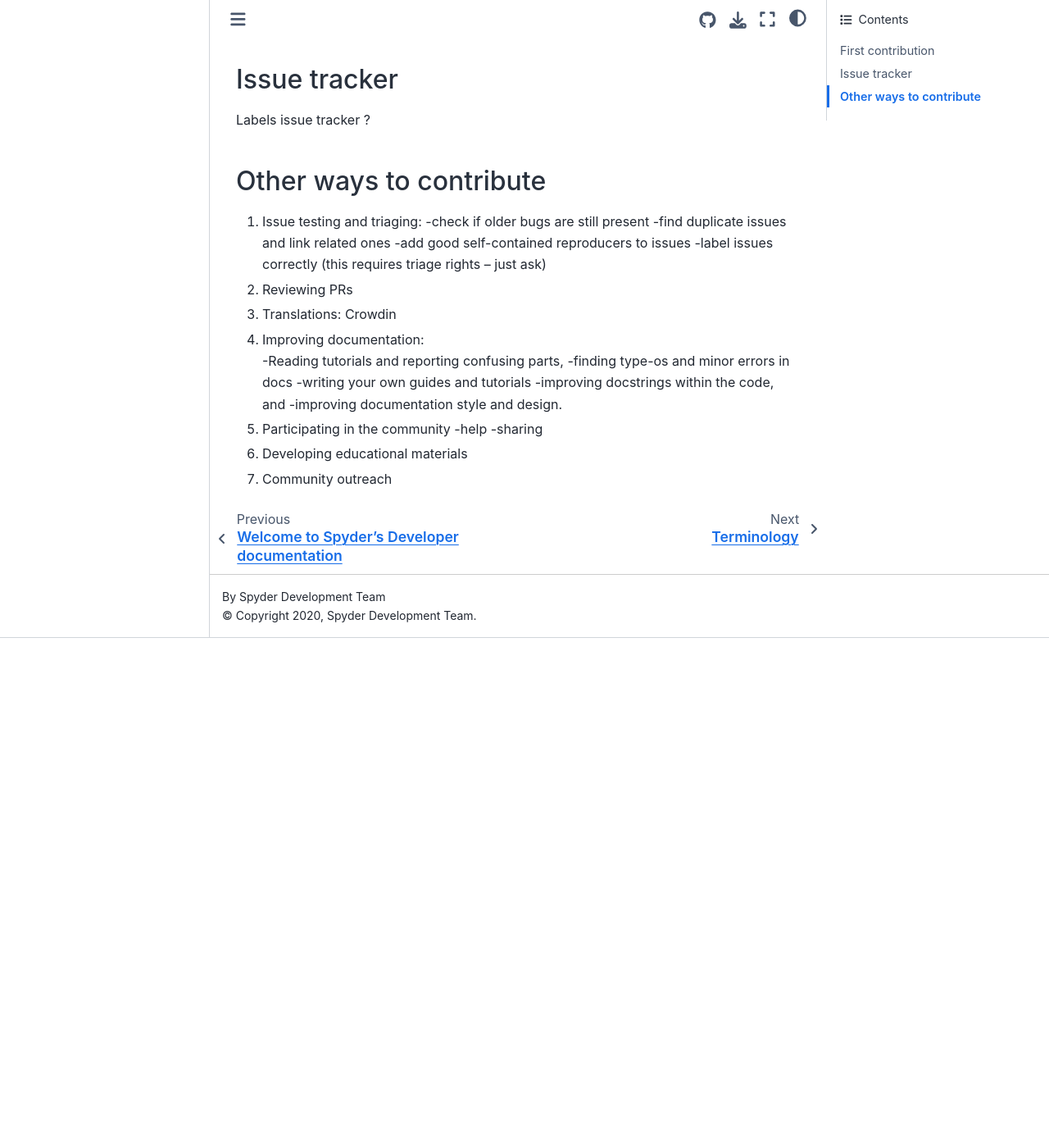
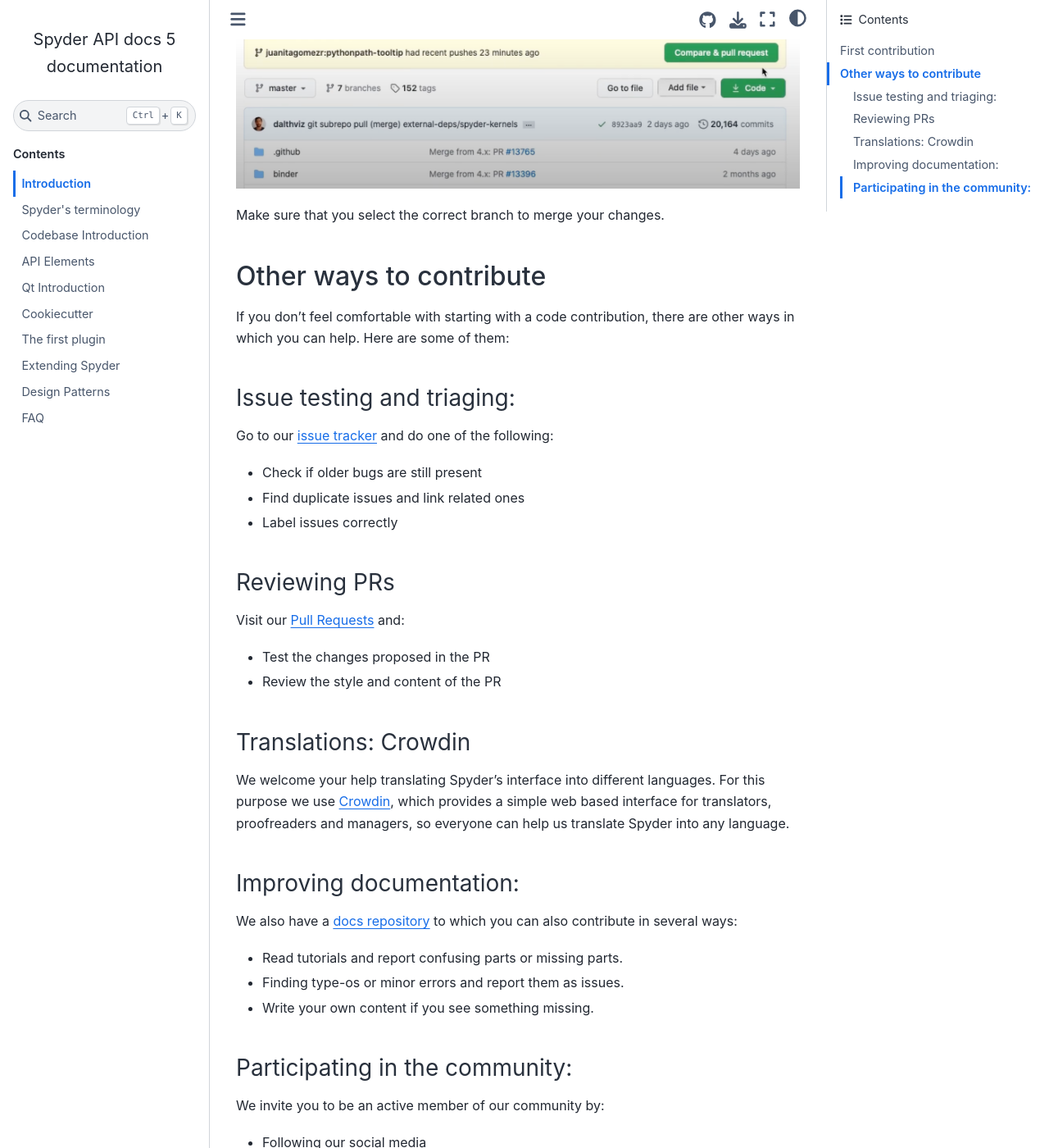
Before and after one commit to spyder-ide/spyder-api-docs, a Sphinx documentation site: the page built from docs/introduction.md, in a window 1280 px wide and 1400 px high, scrolled down 4732 px. Shown: the whole window at 82% size. Built offline with Sphinx 7.4.7 and the Sphinx Book theme 1.1.4, drawn with Linux system fonts in a browser that asks for light colours; before the commit the page ends 5510 px from its top, so only the background shows below that; some of the changed text lies outside the part shown.

Commit message:
Finish introduction by adding non coding contributions

```diff
--- a/docs/introduction.md
+++ b/docs/introduction.md
@@ -7,7 +7,7 @@
 If this is your first time contributing to Spyder or in general to open source we invite you to watch the video below which will guide you with the main steps with doing your first contribution.
 
 <figure class="video_container">
-  <iframe src="https://www.youtube.com/embed/GizipMT1LvQ" frameborder="0" allowfullscreen="true"> </iframe>
+  <iframe src="https://www.youtube.com/embed/GizipMT1LvQ" frameborder="0" allowfullscreen="true" width="640" height="390"> </iframe>
 </figure>
 
 For a detailed explanation, follow the instructions below.
@@ -145,27 +145,37 @@
 
 Make sure that you select the correct branch to merge your changes.
 
-## Issue tracker
-
-Labels issue tracker ?
 
 
 ## Other ways to contribute
 
-1. Issue testing and triaging:
--check if older bugs are still present
--find duplicate issues and link related ones
--add good self-contained reproducers to issues
--label issues correctly (this requires triage rights – just ask)
-2. Reviewing PRs
-3. Translations: Crowdin
-4. Improving documentation:
--Reading tutorials and reporting confusing parts,
--finding type-os and minor errors in docs
--writing your own guides and tutorials
--improving docstrings within the code, and -improving documentation style and design.
-5. Participating in the community
--help
--sharing
-6. Developing educational materials
-7. Community outreach
+If you don't feel comfortable with starting with a code contribution, there are other ways in which you can help. Here are some of them:
+
+### Issue testing and triaging:
+Go to our [issue tracker](https://github.com/spyder-ide/spyder/issues) and do one of the following:
+- Check if older bugs are still present
+- Find duplicate issues and link related ones
+- Label issues correctly
+
+### Reviewing PRs
+Visit our [Pull Requests](https://github.com/spyder-ide/spyder/pulls) and:
+- Test the changes proposed in the PR
+- Review the style and content of the PR
+
+
+### Translations: Crowdin
+We welcome your help translating Spyder's interface into different languages. For this purpose we use [Crowdin](https://crowdin.com/project/spyder), which provides a simple web based interface for translators, proofreaders and managers, so everyone can help us translate Spyder into any language.
+
+
+### Improving documentation:
+We also have a [docs repository](https://github.com/spyder-ide/spyder-docs) to which you can also contribute in several ways:
+
+- Read tutorials and report confusing parts or missing parts.
+- Finding type-os or minor errors and report them as issues.
+- Write your own content if you see something missing.
+
+### Participating in the community:
+We invite you to be an active member of our community by:
+- Following our social media
+- Sharing relevant content
+- Participating in discussions
```
Also changed, not shown: docs/api_elements.md (+21 -0 lines), docs/terminology.md (+48 -20 lines).
